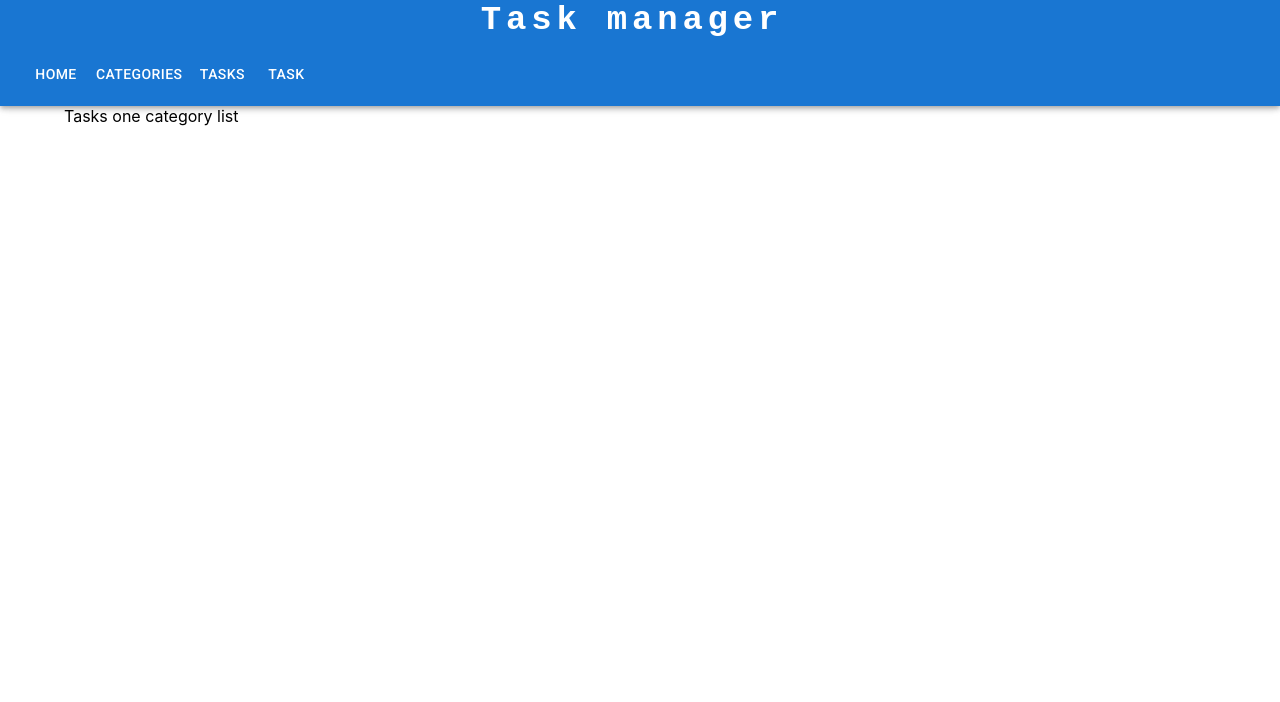
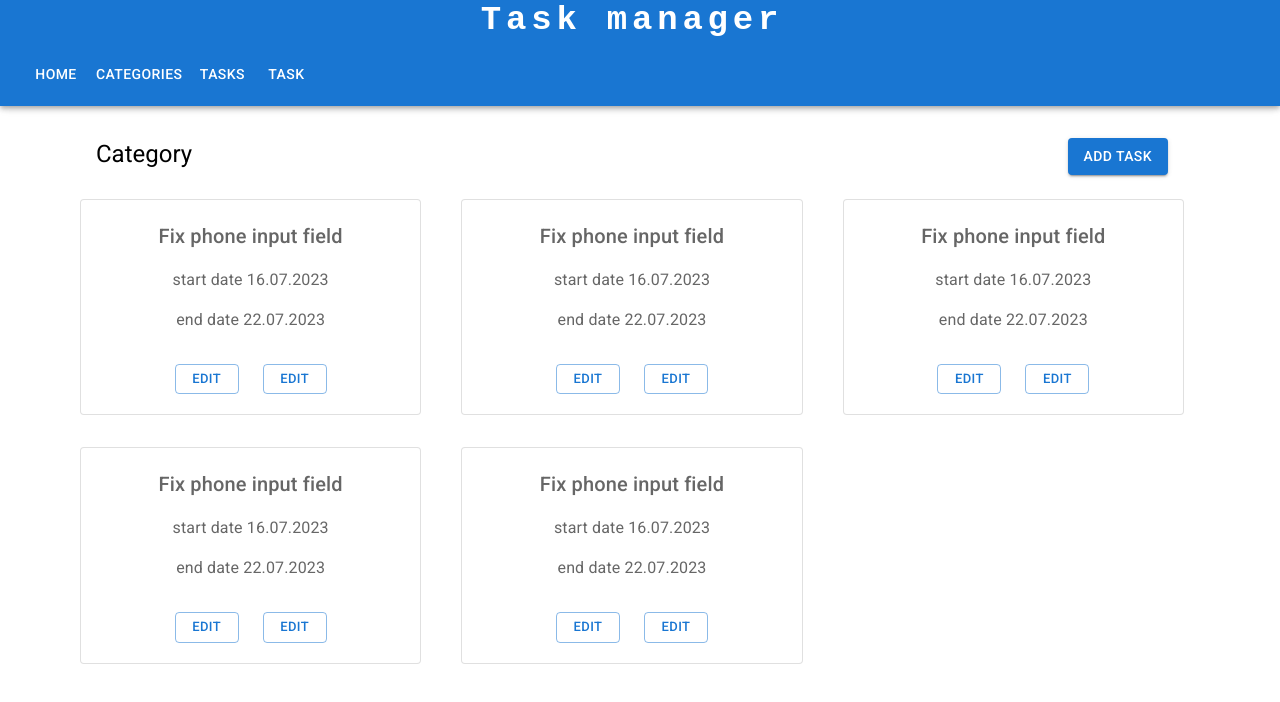
Before and after one commit to kotyamur/task-manager, a React (Create React App) app in the folder client/: page /tasks in a window 1280 px wide. Shown: the top 702 px of the page. Built offline with nearby package versions, Linux system fonts and the light colour scheme.

Commit message:
add categories tasks

```diff
--- a/client/src/components/Categories/CategoryActions/CategoryActions.tsx
+++ b/client/src/components/Categories/CategoryActions/CategoryActions.tsx
@@ -7,7 +7,7 @@ import ListItemText from "@mui/material/ListItemText";
 
 import CategoryDeletePopup from "../CategoryDeletePopup/CategoryDeletePopup";
 import CategoryEditPopup from "../CategoryEditPopup/CategoryEditPopup";
-import { categoryActionsStyles } from "./CategoryActionsStyles";
+import { categoryActionsStyles } from "./categoryActionsStyles";
 
 const CategoryActions: React.FC = () => {
   const [openDeletePopup, setOpenDeletePopup] = React.useState(false);
--- a/client/src/components/Categories/CategoryItem/CategoryItem.tsx
+++ b/client/src/components/Categories/CategoryItem/CategoryItem.tsx
@@ -5,7 +5,7 @@ import Box from "@mui/material/Box";
 import Typography from "@mui/material/Typography";
 import Button from "@mui/material/Button";
 import { styled } from "@mui/material/styles";
-import { categoryItemStyles } from "./CategoryItemStyles";
+import { categoryItemStyles } from "./categoryItemStyles";
 import CategoryActions from "../CategoryActions/CategoryActions";
 
 const DemoPaper = styled(Paper)(({ theme }) => ({
@@ -13,7 +13,7 @@ const DemoPaper = styled(Paper)(({ theme }) => ({
   color: theme.palette.text.secondary,
 }));
 
-const CategoryItem: React.FC = () => {
+const CategoryItem: React.FC<{ key: number }> = ({ key }) => {
   const [isActionsShown, setIsActionsShown] = React.useState<boolean>(false);
   const [categoryId, setCategoryId] = React.useState<number | null>(null);
   const handleActionsClick = (
@@ -27,10 +27,7 @@ const CategoryItem: React.FC = () => {
     console.log("Клікнуто дитячий компонент");
   };
   return (
-    <>
-      {[0, 1, 2, 3, 4].map((it) => {
-        return (
-          <ListItem key={it}>
+    <ListItem>
       <DemoPaper variant="outlined" sx={categoryItemStyles.paper}>
         <Box sx={categoryItemStyles.textWrapper}>
           <Typography variant="h5">Category</Typography>
@@ -38,18 +35,15 @@ const CategoryItem: React.FC = () => {
           <Typography variant="h6">Date</Typography>
         </Box>
         <Box sx={categoryItemStyles.buttonsWrapper}>
-                <Button size="small" onClick={() => handleActionsClick(it)}>
+          <Button size="small" onClick={() => handleActionsClick(key)}>
             actions
           </Button>
           <Button size="small">more </Button>
-                {isActionsShown && it === categoryId && <CategoryActions />}
+          {isActionsShown && key === categoryId && <CategoryActions />}
         </Box>
       </DemoPaper>
     </ListItem>
   );
-      })}
-    </>
-  );
 };
 
 export default CategoryItem;
--- a/client/src/components/Categories/CategoryList/CategoryList.tsx
+++ b/client/src/components/Categories/CategoryList/CategoryList.tsx
@@ -5,7 +5,9 @@ import CategoryItem from "../CategoryItem/CategoryItem";
 const CategoryList: FC = () => {
   return (
     <List>
-      <CategoryItem />
+      {[0, 1, 2, 3, 4].map((it) => {
+        return <CategoryItem key={it} />;
+      })}
     </List>
   );
 };
--- /dev/null
+++ b/client/src/components/Tasks/TaskItem/TaskItem.tsx
@@ -0,0 +1,61 @@
+import * as React from "react";
+import Paper from "@mui/material/Paper";
+import Grid from "@mui/material/Grid";
+import ListItem from "@mui/material/ListItem";
+import Box from "@mui/material/Box";
+import Typography from "@mui/material/Typography";
+import Button from "@mui/material/Button";
+import { styled } from "@mui/material/styles";
+import { taskItemStyles } from "./TaskItemStyles";
+
+const DemoPaper = styled(Paper)(({ theme }) => ({
+  ...theme.typography.body2,
+  color: theme.palette.text.secondary,
+}));
+
+const TaskItem: React.FC<{ key: number }> = ({ key }) => {
+//   const [openDeletePopup, setOpenDeletePopup] = React.useState(false);
+
+//   const handleDeleteActionClick = () => {
+//     setOpenDeletePopup(true);
+//   };
+
+//   const handleCloseDeletePopup = (
+//     event: React.MouseEvent<HTMLButtonElement>
+//   ) => {
+//     if (event.target === event.currentTarget) {
+//       //   event.stopPropagation();
+//       setOpenDeletePopup(false);
+//     }
+//   };
+  return (
+    <Grid item xs={2} sm={4} md={4} key={key} component={ListItem}>
+      <DemoPaper variant="outlined" sx={taskItemStyles.paper}>
+        <Box sx={taskItemStyles.textWrapper}>
+          <Typography variant="h6">Fix phone input field</Typography>
+          <Typography variant="body1">start date 16.07.2023</Typography>
+          <Typography variant="body1">end date 22.07.2023</Typography>
+        </Box>
+        <Box sx={taskItemStyles.buttonsWrapper}>
+          {/* <Button size="small" onClick={handleDeleteActionClick}>
+            Delete
+          </Button> */}
+          <Button size="small" variant="outlined">
+            Edit
+          </Button>
+          <Button size="small" variant="outlined">
+            Edit
+          </Button>
+        </Box>
+      </DemoPaper>
+      {/* {openDeletePopup && (
+        <CategoryDeletePopup
+          open={openDeletePopup}
+          handleClose={handleCloseDeletePopup}
+        />
+      )} */}
+    </Grid>
+  );
+};
+
+export default TaskItem;
--- /dev/null
+++ b/client/src/components/Tasks/TaskItem/TaskItemStyles.ts
@@ -0,0 +1,23 @@
+export const taskItemStyles = {
+  textWrapper: {
+    display: "flex",
+    flexDirection: "column",
+    alignItems: "center",
+    gap: 2,
+  },
+  buttonsWrapper: {
+    display: "flex",
+    alignItems: "center",
+    gap: 3,
+    justifyContent: "space-between",
+  },
+  paper: {
+    width: "100%",
+    display: "flex",
+    flexDirection: "column",
+    alignItems: "center",
+    justifyContent: "space-between",
+    padding: "20px",
+    gap: 4,
+  },
+};
--- /dev/null
+++ b/client/src/components/Tasks/Tasks.tsx
@@ -0,0 +1,21 @@
+import { FC } from "react";
+import Box from "@mui/material/Box";
+import Button from "@mui/material/Button";
+import Typography from "@mui/material/Typography";
+import TasksList from "./TasksList/TasksList";
+
+const Tasks: FC = () => {
+  return (
+    <Box sx={{ p: 2 }}>
+      <Box sx={{ p: 2, display: "flex", justifyContent: "space-between" }}>
+        <Typography variant="h5">Category</Typography>
+        <Button variant="contained" sx={{ marginRight: 2 }}>
+          Add task
+        </Button>
+      </Box>
+      <TasksList />
+    </Box>
+  );
+};
+
+export default Tasks;
--- /dev/null
+++ b/client/src/components/Tasks/TasksList/TasksList.tsx
@@ -0,0 +1,20 @@
+import { FC } from "react";
+import List from "@mui/material/List";
+import Grid from "@mui/material/Grid";
+import TaskItem from "../TaskItem/TaskItem";
+
+const TasksList: FC = () => {
+  return (
+    <Grid
+      container
+      spacing={{ xs: 2, md: 3 }}
+      columns={{ xs: 4, sm: 8, md: 12 }} component={List}
+    >
+      {[0, 1, 2, 3, 4].map((it) => {
+        return <TaskItem key={it} />;
+      })}
+    </Grid>
+  );
+};
+
+export default TasksList;
--- a/client/src/pages/TasksPage.tsx
+++ b/client/src/pages/TasksPage.tsx
@@ -1,7 +1,8 @@
 import { FC } from "react";
+import Tasks from "../components/Tasks/Tasks";
 
 const TasksPage: FC = () => {
-  return <div>Tasks one category list</div>;
+  return <Tasks />;
 };
 
 export default TasksPage;
```
Lines whose indentation alone changed are shown as unchanged.
